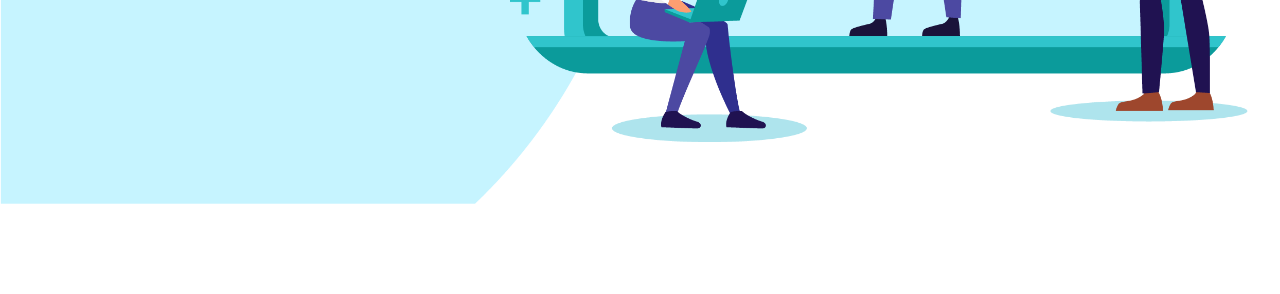
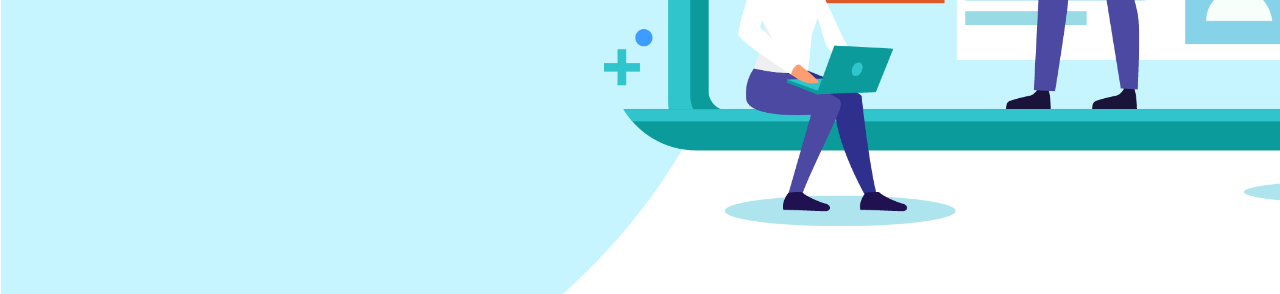
Before and after one commit to samseen/pikisuperstar, a plain HTML site: page index.html in a window 1280 px wide. Shown: the part 676-970 px from the top of the page. Before the commit the page ends 880 px from the top, so only its background shows below. Drawn offline with Linux system fonts and the light colour scheme; a web font is replaced by a local one.

Commit message:
Made the cover image display properly.

```diff
--- a/css/style.css
+++ b/css/style.css
@@ -105,7 +105,12 @@ nav .start {
 
 header {
     background: url('../img/1x/site-bg.png') no-repeat;
-    background-size: 100% 100%;
+    background-size: cover;
+    /* padding: 1% 8%; */
+    padding-top: 1%;
+    padding-left: 2%;
+    padding-right: 2%;
+    padding-bottom: 6%;
     height: 110vh;
 }
 
```
